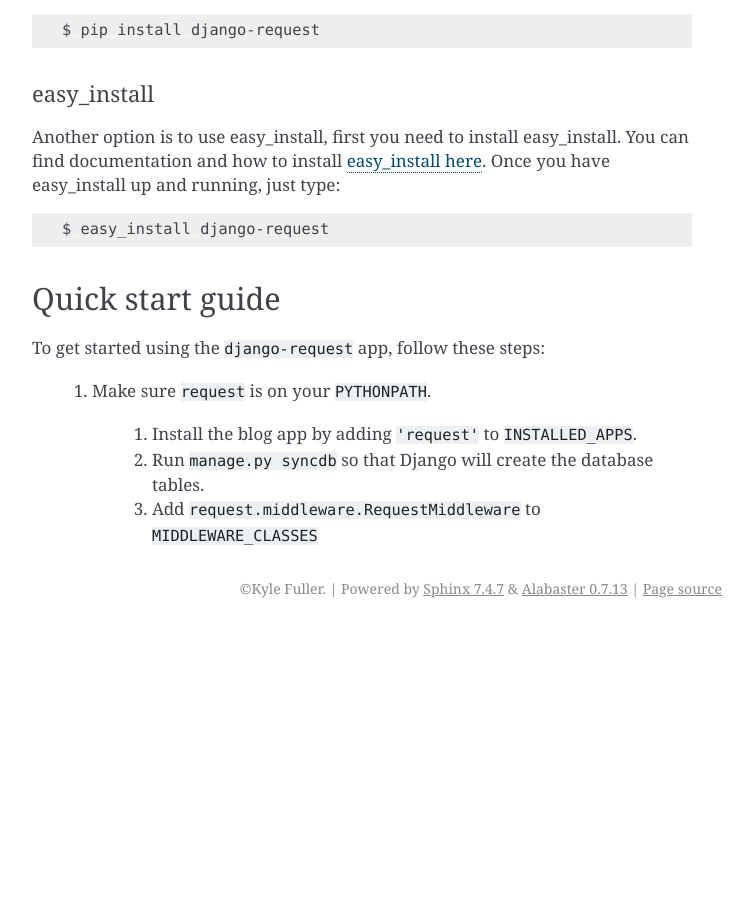
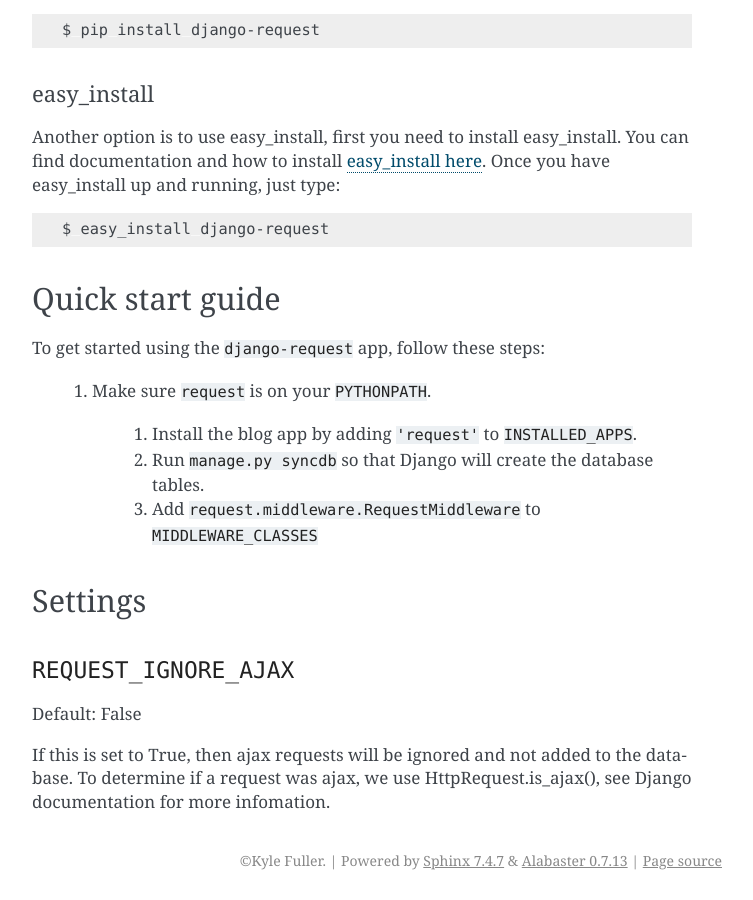
Before and after one commit to mrdoosba/mrdoosba, a Sphinx documentation site: the page built from docs/index.txt, in a window 1280 px wide and 900 px high, scrolled down 1118 px. Shown: the whole window, without its empty margins (388-1141 px from the left). Built offline with Sphinx 7.4.7, drawn with Linux system fonts in a browser that asks for light colours; the version number could not be read and is left out; before the commit the page ends 1746 px from its top, so only the background shows below that; some of the changed text lies outside the part shown.

Commit message:
Created the setting REQUEST_IGNORE_AJAX

```diff
--- a/docs/index.txt
+++ b/docs/index.txt
@@ -78,3 +78,13 @@ To get started using the ``django-request`` app, follow these steps:
 	#. Run ``manage.py syncdb`` so that Django will create the database tables.
 
 	#. Add ``request.middleware.RequestMiddleware`` to ``MIDDLEWARE_CLASSES``
+
+Settings
+========
+
+``REQUEST_IGNORE_AJAX``
+-----------------------
+
+Default: False
+
+If this is set to True, then ajax requests will be ignored and not added to the database. To determine if a request was ajax, we use HttpRequest.is_ajax(), see Django documentation for more infomation.
```
Also changed, not shown: 1 other file.
